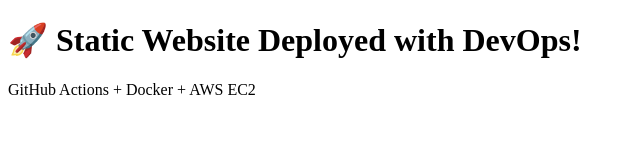
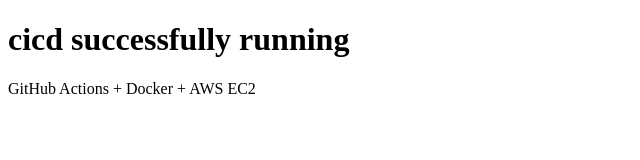
Before and after one commit to ashleshb079/project1, a plain HTML site: page index.html in a window 1280 px wide. Shown: the whole page, without its empty margins (0-640 px from the left). Drawn offline with Linux system fonts and the light colour scheme.

Commit message:
test cicd

```diff
--- a/index.html
+++ b/index.html
@@ -4,7 +4,7 @@
   <title>Static DevOps Project</title>
 </head>
 <body>
-  <h1>🚀 Static Website Deployed with DevOps!</h1>
+  <h1>cicd successfully running</h1>
   <p>GitHub Actions + Docker + AWS EC2</p>
 </body>
 </html>
```
Also changed, not shown: 1 other file.
